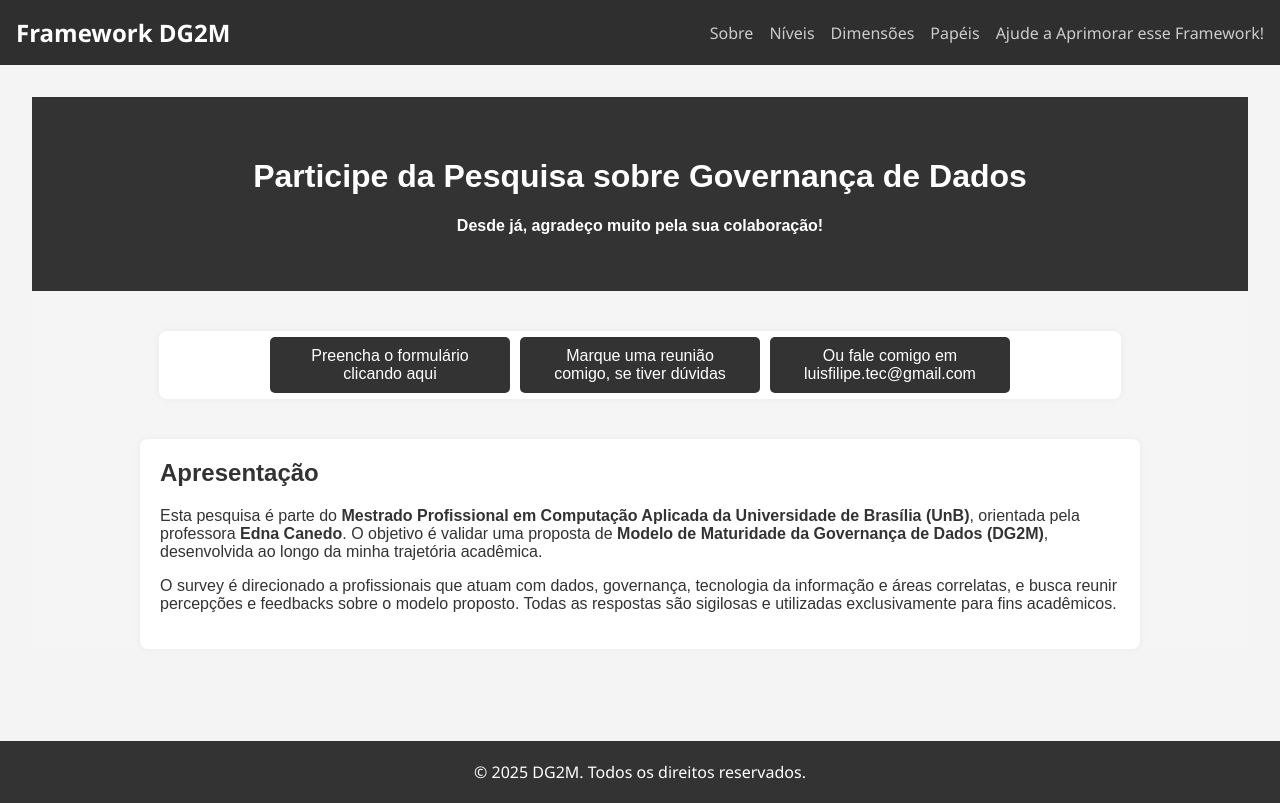
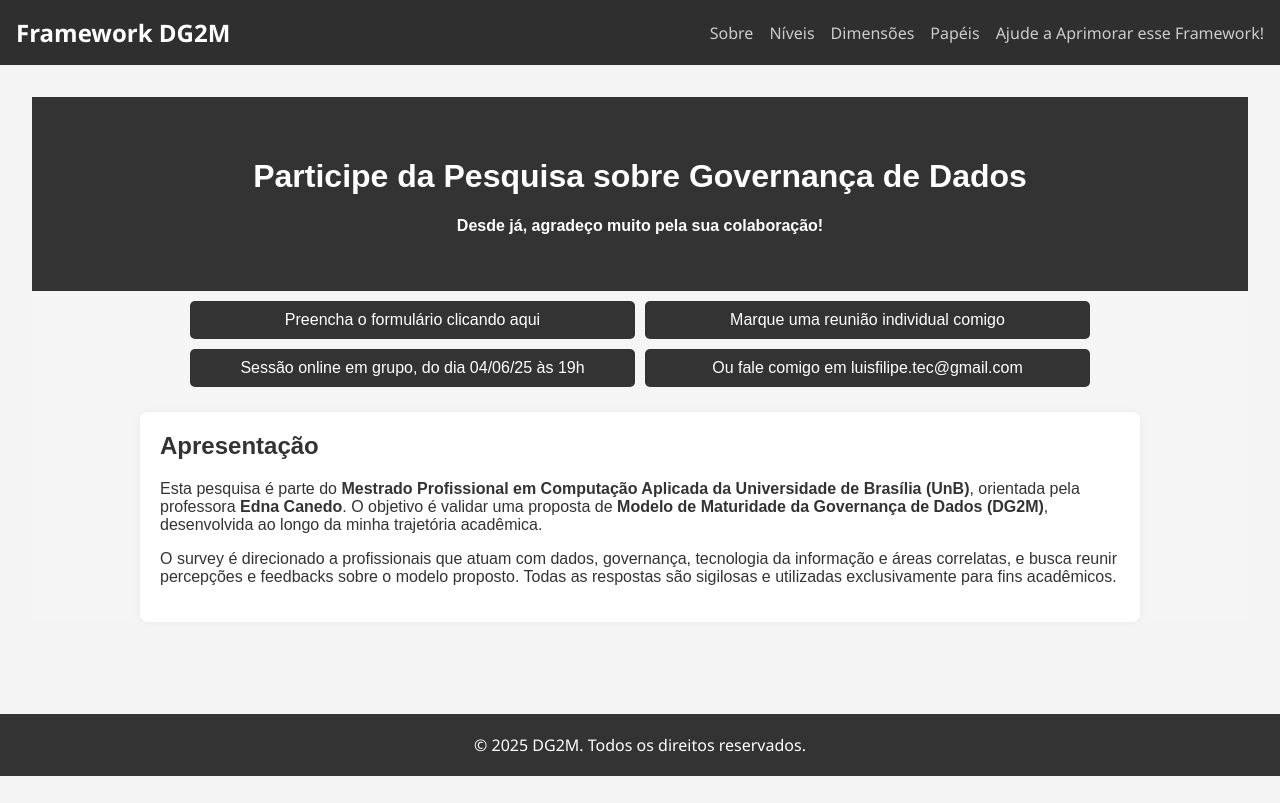
Before and after one commit to luisfccardoso/dg2m, a React (Vite) app: page /survey in a window 1280 px wide. Built offline with nearby package versions, Linux system fonts and the light colour scheme; the HTML template or start-up script is replaced by a standard one.

Commit message:
update survey page

```diff
--- a/src/pages/Main.css
+++ b/src/pages/Main.css
@@ -329,9 +329,41 @@ html {
     background-color: #555;
 }
 
-.center-button {
-    display: flex;
-    justify-content: center;
-    align-items: center;
-    padding: 1px;
+.button-wrapper {
+  display: flex;
+  flex-wrap: wrap;
+  justify-content: center;
+  gap: 10px;
+  max-width: 900px;
+  margin: auto;
+  margin-top: 10px;
+  margin-bottom: -15px;
 }
+
+.button-menu {
+    background-color: #333;
+    color: white;
+    text-decoration: none;
+    text-align: center;
+    padding: 10px 20px;
+    border-radius: 5px;
+    font-size: 16px;
+    cursor: pointer;
+    word-break: break-word;
+    white-space: normal;
+    flex: 1 1 calc(50% - 10px);
+    box-sizing: border-box;
+    width: 100px;
+}
+
+@media (min-width: 600px) {
+  .button-menu {
+    width: 250px;
+  }
+}
+
+@media (min-width: 900px) {
+  .button-menu {
+    width: 400px;
+  }
+}
--- a/src/pages/Survey.jsx
+++ b/src/pages/Survey.jsx
@@ -13,17 +13,23 @@ const Main = () => {
         </p>
       </header>
 
-      <section className="main-section center-button" id="overview">
-        <a class="botao" href="https://forms.gle/4HKNDKwBBEJxAq7r6" target="_blank">
-          Preencha o formulário clicando aqui
-        </a>
-        <a class="botao" href="https://calendar.app.google/92yQ3cSuJvuKqD626" target="_blank">
-          Marque uma reunião comigo, se tiver dúvidas
-        </a>
-        <a class="botao" href="mailto:luisfilipe.tec@gmail.com" target="_blank">
-          Ou fale comigo em luisfilipe.tec@gmail.com
-        </a>
+      <section>
+        <div class="button-wrapper">
+          <a class="button-menu" href="https://forms.gle/4HKNDKwBBEJxAq7r6" target="_blank" rel="noopener noreferrer">
+            Preencha o formulário clicando aqui
+          </a>
+          <a class="button-menu" href="https://calendar.app.google/92yQ3cSuJvuKqD626" target="_blank" rel="noopener noreferrer">
+            Marque uma reunião individual comigo
+          </a>
+          <a class="button-menu" href="https://calendar.app.google/363N2dHfjYC1Y9YR8" target="_blank" rel="noopener noreferrer">
+            Sessão online em grupo, do dia 04/06/25 às 19h
+          </a>
+          <a class="button-menu" href="mailto:luisfilipe.tec@gmail.com" target="_blank" rel="noopener noreferrer">
+            Ou fale comigo em luisfilipe.tec@gmail.com
+          </a>
+        </div>
       </section>
+
 
       <section className="main-section" id="overview">
         <h2>Apresentação</h2>
```
